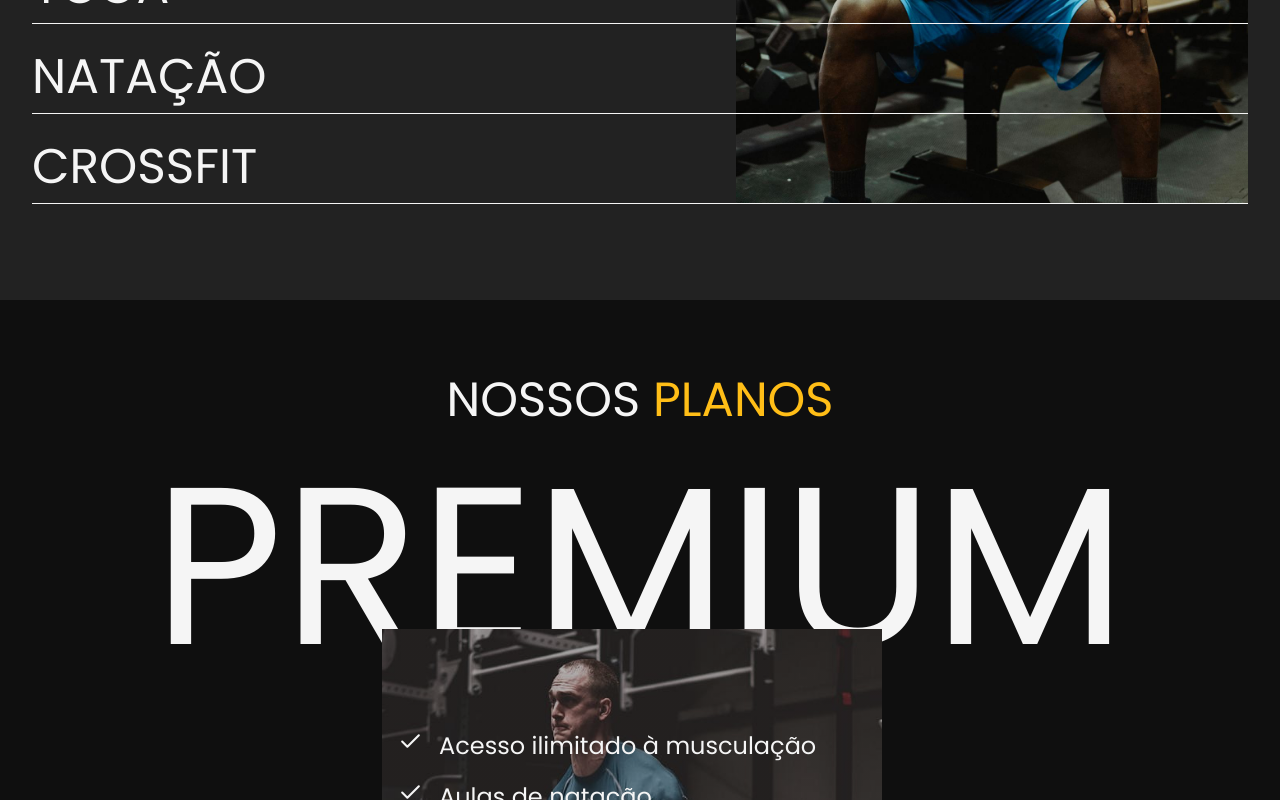
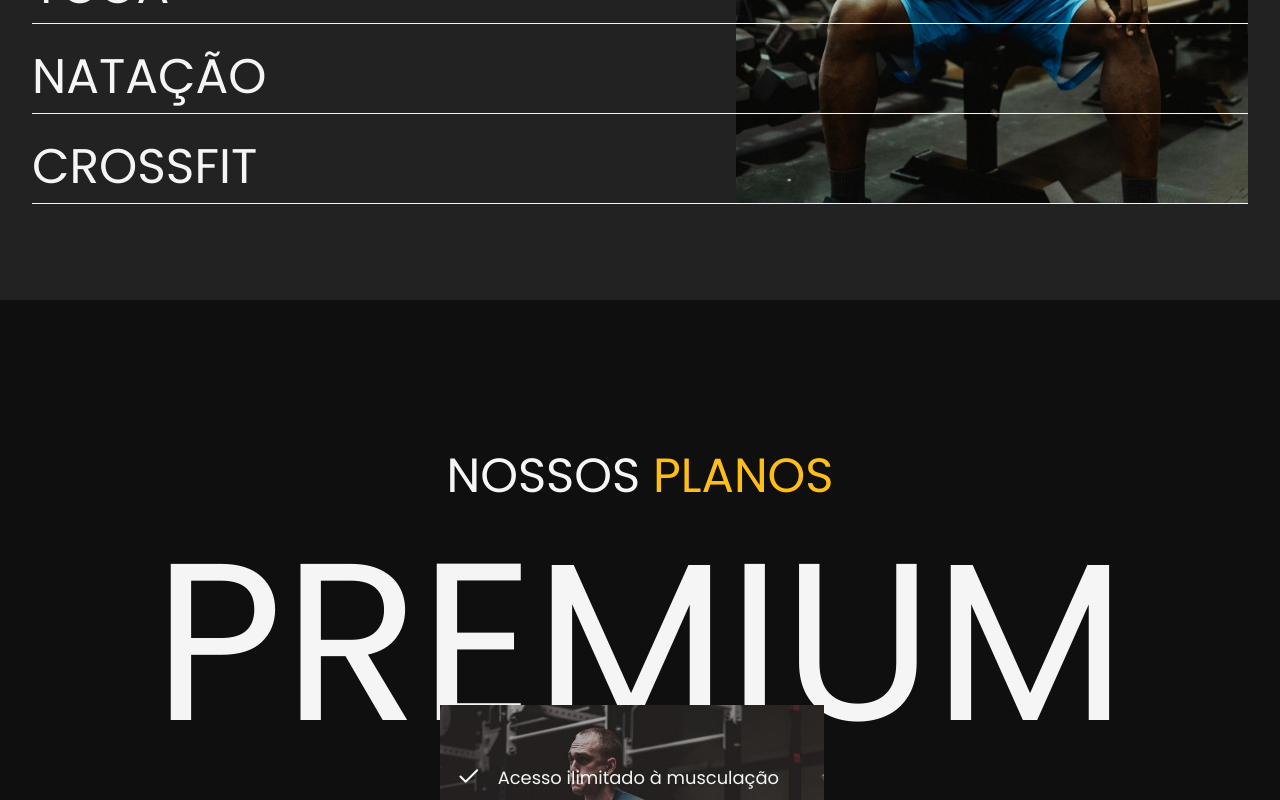
Before and after one commit to diegoCBorba/gympro, a React (Vite) app: page / in a window 1280 px wide. Shown: the part 1826-2626 px from the top of the page. Built offline with nearby package versions, Linux system fonts and the light colour scheme.

Commit message:
Mudanças nos planos e readme

```diff
--- a/src/components/Price/Price.module.css
+++ b/src/components/Price/Price.module.css
@@ -6,6 +6,8 @@
 .containerMaster{
   height: 300vh;
   position: relative;
+
+  padding-top: 4rem;
 }
 
 .containerMaster > div{
@@ -24,7 +26,6 @@
 
 .titlePrice{
   text-align: center;
-  padding-top: 4rem;
 }
 
 .titleList{
@@ -200,13 +201,29 @@
   top: 58%;
 }
 
+@media (max-width: 1680px){
+  :root{
+    --box-price-size: 30vw;
+  }
+
+  .listOffer{
+    font-size: 1.4vw;
+    gap: 1vw;
+  }
+
+  .listOffer svg{
+    width: 2vw;
+  }
+}
+
 @media (max-width: 1023px){
   :root{
     --text-size: 8rem;
     --box-price-size: 400px;
   }
 
-  .titlePrice{
+
+  .containerMaster{
     padding-top: 2rem;
   }
 
```
Also changed, not shown: 1 other file (tests, documents, lock files or other folders).
